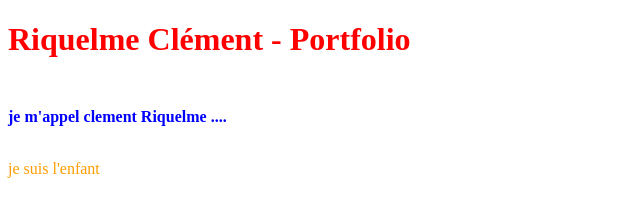
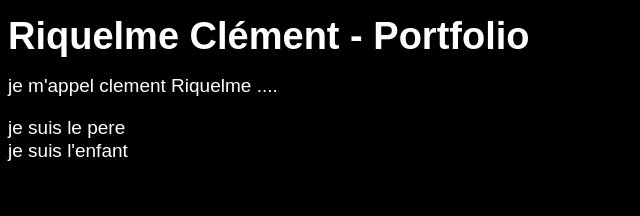
Before and after one commit to clement-r83/portfolio, a plain HTML site: page index.html in a window 1280 px wide. Shown: the whole page, without its empty margins (0-640 px from the left). Drawn offline with Linux system fonts and the light colour scheme.

Commit message:
add sass structure ansd set bg

```diff
--- /dev/null
+++ b/styles/sass/_layout.scss
@@ -0,0 +1,4 @@
+body{
+    background-color: $dark;
+    color: $white;
+}
--- /dev/null
+++ b/styles/sass/_typography.scss
@@ -0,0 +1,3 @@
+body {
+    font:19px / 23px Montserrat, sans-serif;
+}
--- /dev/null
+++ b/styles/sass/_variables.scss
@@ -0,0 +1,5 @@
+$primary: rgb(201, 183, 26);
+$secondary: rgb(196, 78, 39);
+$dark:#000000;
+$gray: rgb(108, 105, 105);
+$white: rgb(255, 255, 255);
--- a/styles/sass/main.scss
+++ b/styles/sass/main.scss
@@ -1,20 +1,3 @@
-h1{
-    color:red
-}
-
-.presentation{
-    font-weight:bold;
-    color:blue;
-    margin-top: 50px;
-}
-
-div.parent{
-    color: white;
-
-    &:hover{
-        color: black;
-    }
-    .enfant{
-        color: rgb(255, 157, 0);
-    }
-}
+@import "variables";
+@import "typography";
+@import "layout";
```
Also changed, not shown: styles/css/main.css, 1 other file.
